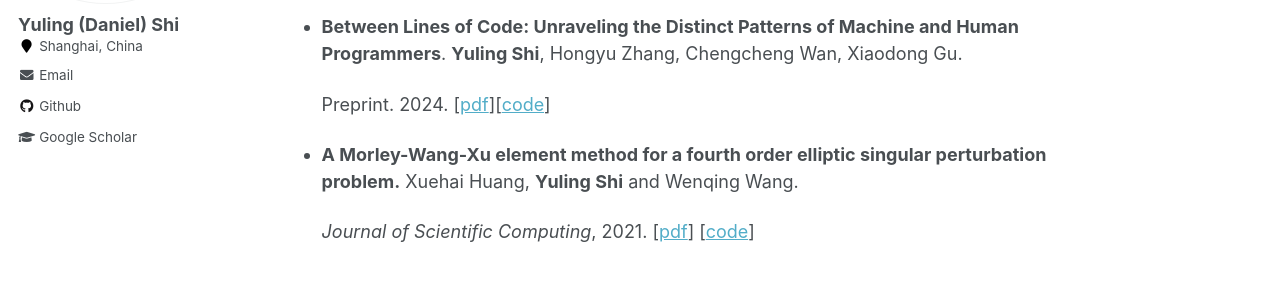
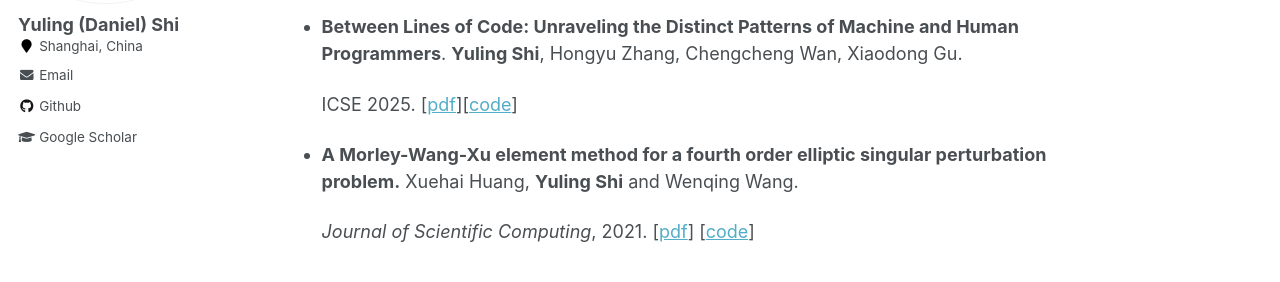
Before and after one commit to YerbaSite/YerbaSite.github.io, a Jekyll site: the page built from _pages/about.md, in a window 1280 px wide and 900 px high, scrolled down 359 px. Shown: the part 166-448 px from the top of the window. Built offline with Jekyll 4.4.1, drawn with Linux system fonts in a browser that asks for light colours.

Commit message:
Update about.md

```diff
--- a/_pages/about.md
+++ b/_pages/about.md
@@ -21,7 +21,7 @@ Some of my recent projects can be found in my Github homepage [here](https://git
 
 - **Between Lines of Code: Unraveling the Distinct Patterns of Machine and Human Programmers**. **Yuling Shi**, Hongyu Zhang, Chengcheng Wan, Xiaodong Gu.
 
-  Preprint. 2024. [[pdf](https://arxiv.org/abs/2401.06461)][[code](https://github.com/YerbaPage/DetectCodeGPT)]
+  ICSE 2025. [[pdf](https://arxiv.org/abs/2401.06461)][[code](https://github.com/YerbaPage/DetectCodeGPT)]
 
 - **A Morley-Wang-Xu element method for a fourth order elliptic singular perturbation problem.** Xuehai Huang, **Yuling Shi** and Wenqing Wang.
 
```
